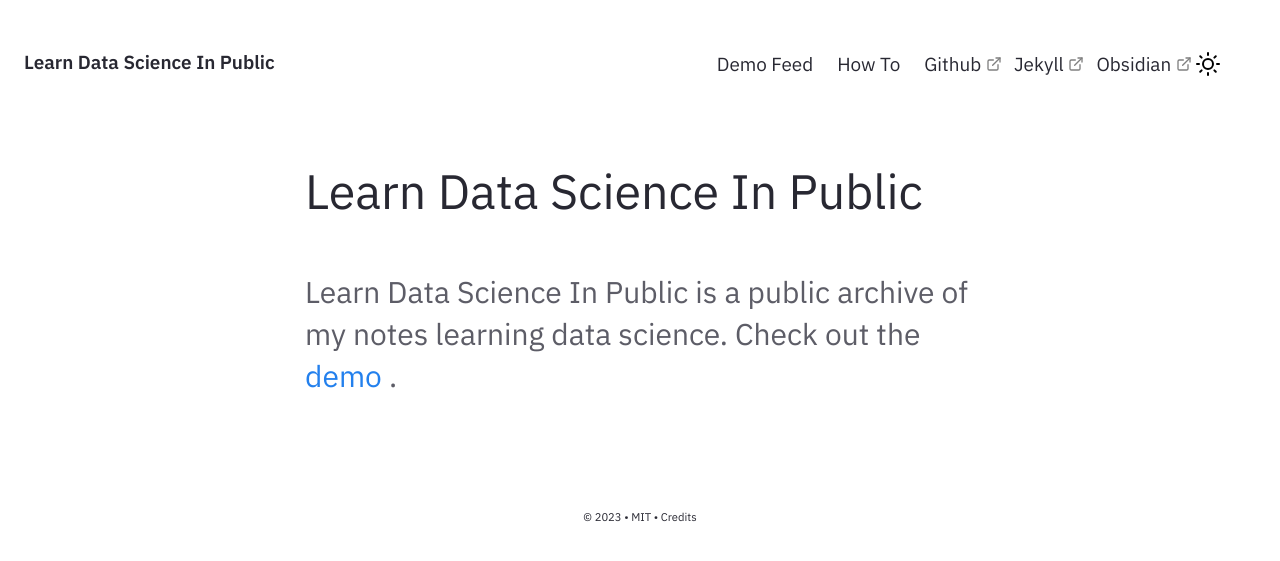
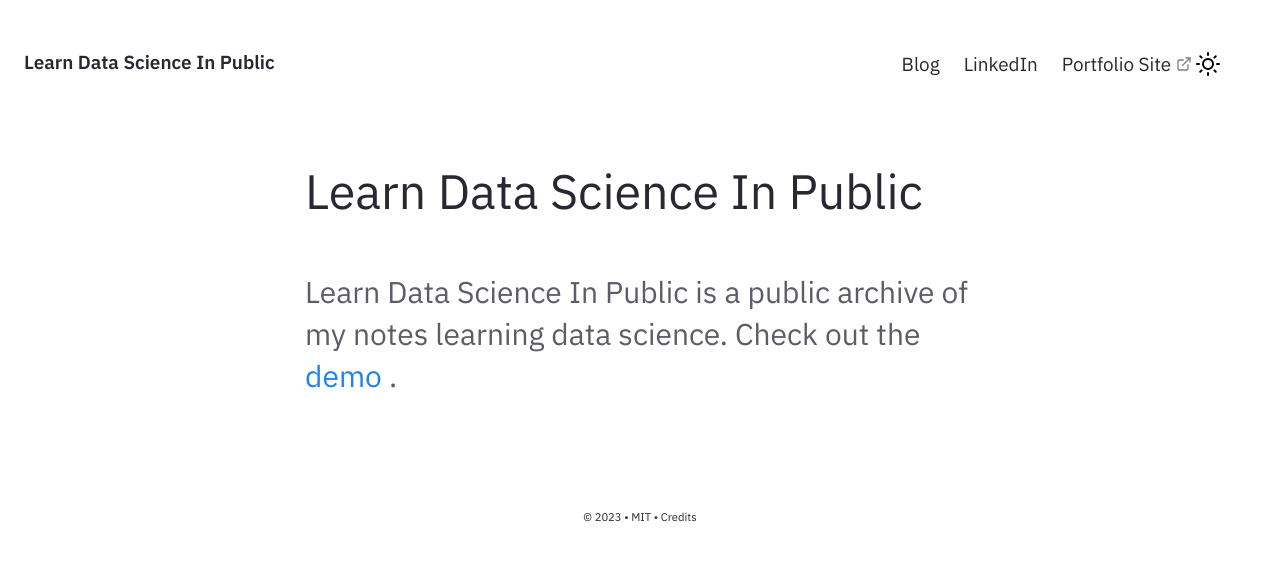
Before and after one commit to hossam-elshabory/learn-ds-in-public, a Jekyll site: the page built from pages/index.md, in a window 1280 px wide. Shown: the top 561 px of the page. Built offline with Jekyll 4.4.1, drawn with Linux system fonts in a browser that asks for light colours.

Commit message:
Update Nav.html

```diff
--- a/_includes/Nav.html
+++ b/_includes/Nav.html
@@ -54,19 +54,13 @@
     <div id="navbarBasicExample" class="navbar-menu">
       <div class="navbar-start">
         <a href="{{'/notes' | relative_url}}" class="navbar-item">
-          Demo Feed
+          Blog
         </a>
         <a href="../post/how-to" class="navbar-item">
-          How To
+          LinkedIn
         </a>
         <a href="https://github.com/Jekyll-Garden/jekyll-garden.github.io" target="_blank" class="navbar-item">
-          Github
-        </a>
-        <a href="https://jekyllrb.com/" target="_blank" class="navbar-item">
-          Jekyll
-        </a>
-        <a href="https://obsidian.md/"  target="_blank" class="navbar-item">
-          Obsidian
+          Portfolio Site
         </a>
       </div>
       <div class="navbar-end is-hidden-mobile" onclick="modeSwitcher()" >
```
